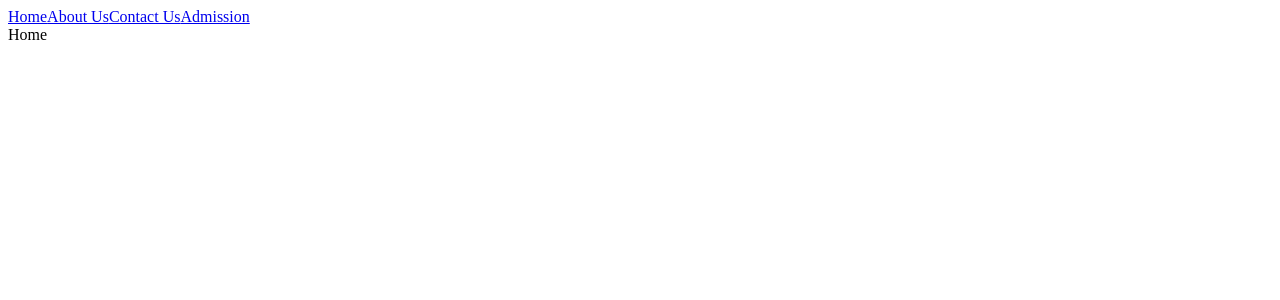
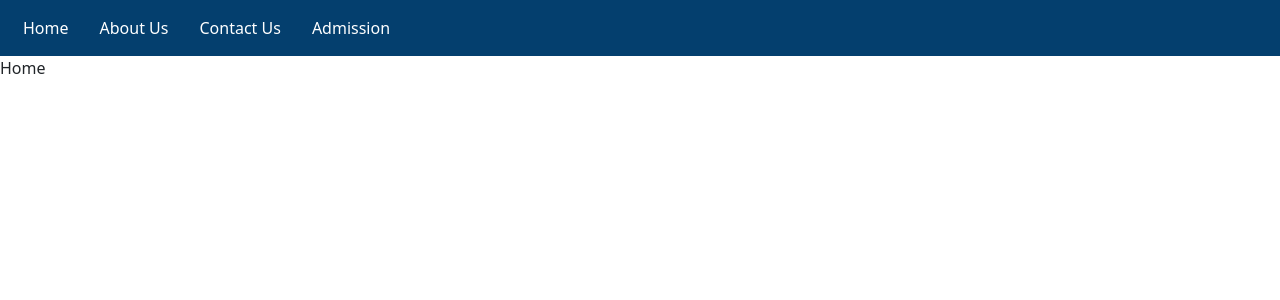
Before and after one commit to adityasasane2000/HighSchool-Admission-WebApp, a React (Create React App) app: page / in a window 1280 px wide. Shown: the top 300 px of the page. Built offline with nearby package versions, Linux system fonts and the light colour scheme.

Commit message:
HSAM- 1 : Add navigation bar

```diff
--- a/package.json
+++ b/package.json
@@ -6,7 +6,9 @@
     "@testing-library/jest-dom": "^5.16.2",
     "@testing-library/react": "^12.1.2",
     "@testing-library/user-event": "^13.5.0",
+    "bootstrap": "^5.1.3",
     "react": "^17.0.2",
+    "react-bootstrap": "^2.1.2",
     "react-dom": "^17.0.2",
     "react-router-dom": "^5.3.0",
     "react-scripts": "5.0.0",
--- a/public/index.html
+++ b/public/index.html
@@ -15,29 +15,15 @@
       user's mobile device or desktop. See https://developers.google.com/web/fundamentals/web-app-manifest/
     -->
     <link rel="manifest" href="%PUBLIC_URL%/manifest.json" />
-    <!--
-      Notice the use of %PUBLIC_URL% in the tags above.
-      It will be replaced with the URL of the `public` folder during the build.
-      Only files inside the `public` folder can be referenced from the HTML.
+    <link href="https://cdn.jsdelivr.net/npm/bootstrap@5.1.3/dist/css/bootstrap.min.css" rel="stylesheet" integrity="sha384-1BmE4kWBq78iYhFldvKuhfTAU6auU8tT94WrHftjDbrCEXSU1oBoqyl2QvZ6jIW3" crossorigin="anonymous">
 
-      Unlike "/favicon.ico" or "favicon.ico", "%PUBLIC_URL%/favicon.ico" will
-      work correctly both with client-side routing and a non-root public URL.
-      Learn how to configure a non-root public URL by running `npm run build`.
-    -->
     <title>React App</title>
   </head>
   <body>
     <noscript>You need to enable JavaScript to run this app.</noscript>
     <div id="root"></div>
-    <!--
-      This HTML file is a template.
-      If you open it directly in the browser, you will see an empty page.
 
-      You can add webfonts, meta tags, or analytics to this file.
-      The build step will place the bundled scripts into the <body> tag.
+    <script src="https://cdn.jsdelivr.net/npm/bootstrap@5.1.3/dist/js/bootstrap.bundle.min.js" integrity="sha384-ka7Sk0Gln4gmtz2MlQnikT1wXgYsOg+OMhuP+IlRH9sENBO0LRn5q+8nbTov4+1p" crossorigin="anonymous"></script>
 
-      To begin the development, run `npm start` or `yarn start`.
-      To create a production bundle, use `npm run build` or `yarn build`.
-    -->
   </body>
 </html>
--- /dev/null
+++ b/src/components/css/styles.css
@@ -0,0 +1,22 @@
+.navbar{
+
+     background-color: #043f6e;
+     padding: 0px;
+     margin: 0;
+}
+
+#item{
+    position: relative;
+    display: block;
+
+    margin-left: 15px;
+    color: rgb(255, 255, 255);
+}
+
+  #item:hover {
+    color: #95a5a6;
+  }
+  #item:hover::after {
+    transform: scaleX(1);
+    transform-origin: left;
+  }
--- a/src/components/navigation.js
+++ b/src/components/navigation.js
@@ -1,14 +1,30 @@
 
-import React from 'react';
+// import React from 'react';
 import {Link} from 'react-router-dom';
+import React, { Component } from 'react';
+import { Navbar, Nav, NavItem, NavDropdown, MenuItem, Container } from 'react-bootstrap';
+import "../components/css/styles.css"
 
 const  navigation =()=> {
   return(
     <div>
-      <Link to = "/" className='item'>Home</Link>
+      {/* <Link to = "/" className='item'>Home</Link>
       <Link to = "/aboutus" className='item'>About Us</Link>
       <Link to = "/contactus" className='item'>Contact Us</Link>
-      <Link to = "/admission" className='item'>Admission</Link>
+      <Link to = "/admission" className='item'>Admission</Link> */}
+     <Navbar expand="lg">
+    <Navbar.Toggle aria-controls="basic-navbar-nav" />
+    <Navbar.Collapse id="basic-navbar-nav">
+      <Nav className="nav navbar-nav ">
+        <Nav.Link className='item' id="item" href="#home">Home</Nav.Link>
+        <Nav.Link className='item' id="item" href="#aboutus">About Us</Nav.Link>
+        <Nav.Link className='item' id="item" href="#contactus">Contact Us</Nav.Link>
+        <Nav.Link className='item' id="item" href="#admission">Admission</Nav.Link>
+      </Nav>
+    </Navbar.Collapse>
+
+</Navbar>
+
     </div>
   );
 }
--- a/src/index.js
+++ b/src/index.js
@@ -1,6 +1,7 @@
 import React from "react";
 import ReactDOM from "react-dom";
 import App from "./components/App";
+import 'bootstrap/dist/css/bootstrap.min.css';
 ReactDOM.render(
     <App/>,
     document.querySelector("#root")
```
Also changed, not shown: 1 other file (tests, documents, lock files or other folders).
